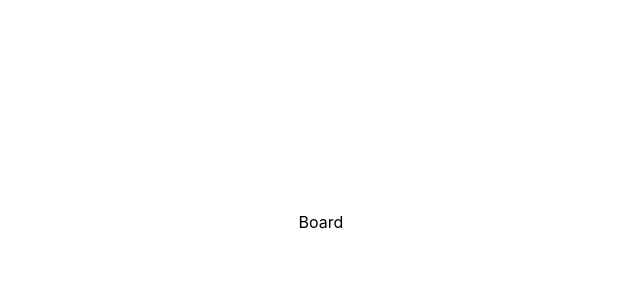
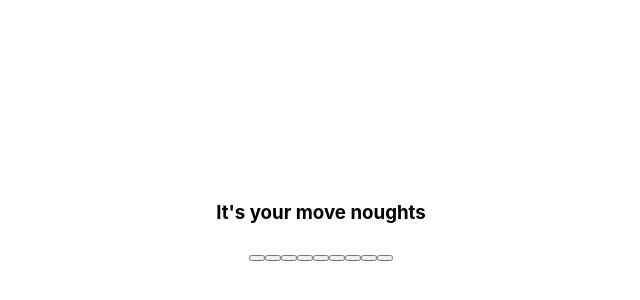
Before and after one commit to Salman0112358/tic-tac-toe, a Next.js app: page / in a window 1280 px wide. Shown: the part 178-478 px from the top of the page, without its empty margins (319-959 px from the left). Built offline with nearby package versions, Linux system fonts and the light colour scheme.

Commit message:
Added onclick handlers for setting a cross or nought when clicking a square button

```diff
--- a/components/Square.tsx
+++ b/components/Square.tsx
@@ -1,8 +1,21 @@
 import React from 'react'
+import {ImCross} from 'react-icons/im'
+import {BiCircle} from 'react-icons/bi'
+type Player = 'noughts' | 'crosses' | null
 
-const Square = () => {
+interface ISquare {
+    value : Player,
+    onClick : () => void,
+    winner : Player,
+
+}
+
+const Square = ({value, onClick, winner} : ISquare) => {
+
+    if (!value) return <button className='square' onClick={onClick} disabled={Boolean(winner)}/>
+
   return (
-    <button>This is supposed to be a single square button</button>
+    <button className={`square square_${value.toLocaleLowerCase()}`} disabled>{value=== 'crosses' ? <ImCross/> : <BiCircle/> }</button>
   )
 }
 
--- a/containers/Board.tsx
+++ b/containers/Board.tsx
@@ -1,10 +1,43 @@
 import React, { useState } from "react";
+import Square from "../components/Square";
 
 const Board = () => {
   const [squares, setSquares] = useState(Array(9).fill(null));
-  const [currentPlayer, setCurrentPlayer] = useState<'noughts' | 'crosses'>((Math.round(Math.random() * 1) === 1 ? 'noughts' : 'crosses'))
+  const [currentPlayer, setCurrentPlayer] = useState<"noughts" | "crosses">(
+    Math.round(Math.random() * 1) === 1 ? "noughts" : "crosses"
+  );
+  const [winner, setWinner] = useState(null);
 
-  return <div>Board</div>;
+  const setSquareValue = (index : number) => {
+    const newData = squares.map((value, i) => {
+        if (i === index ){
+            return currentPlayer;
+        }
+        return value;
+    })
+    setSquares(newData)
+    setCurrentPlayer(currentPlayer === 'noughts' ? 'crosses' : 'noughts' )
+  }
+
+  return (
+    <>
+      <h3>{`It's your move ${currentPlayer}`}</h3>
+      <div className="grid">
+      {Array(9)
+        .fill(null)
+        .map((_, index) => {
+          return (
+              <Square
+              key={index}
+              onClick={() => setSquareValue(index)}
+              value={squares[index]}
+              winner={winner}
+              />
+          )
+        })}
+      </div>
+    </>
+  );
 };
 
 export default Board;
--- a/package.json
+++ b/package.json
@@ -11,7 +11,8 @@
   "dependencies": {
     "next": "12.3.1",
     "react": "18.2.0",
-    "react-dom": "18.2.0"
+    "react-dom": "18.2.0",
+    "react-icons": "^4.6.0"
   },
   "devDependencies": {
     "@types/node": "18.11.0",
```
Also changed, not shown: 1 other file (tests, documents, lock files or other folders).
